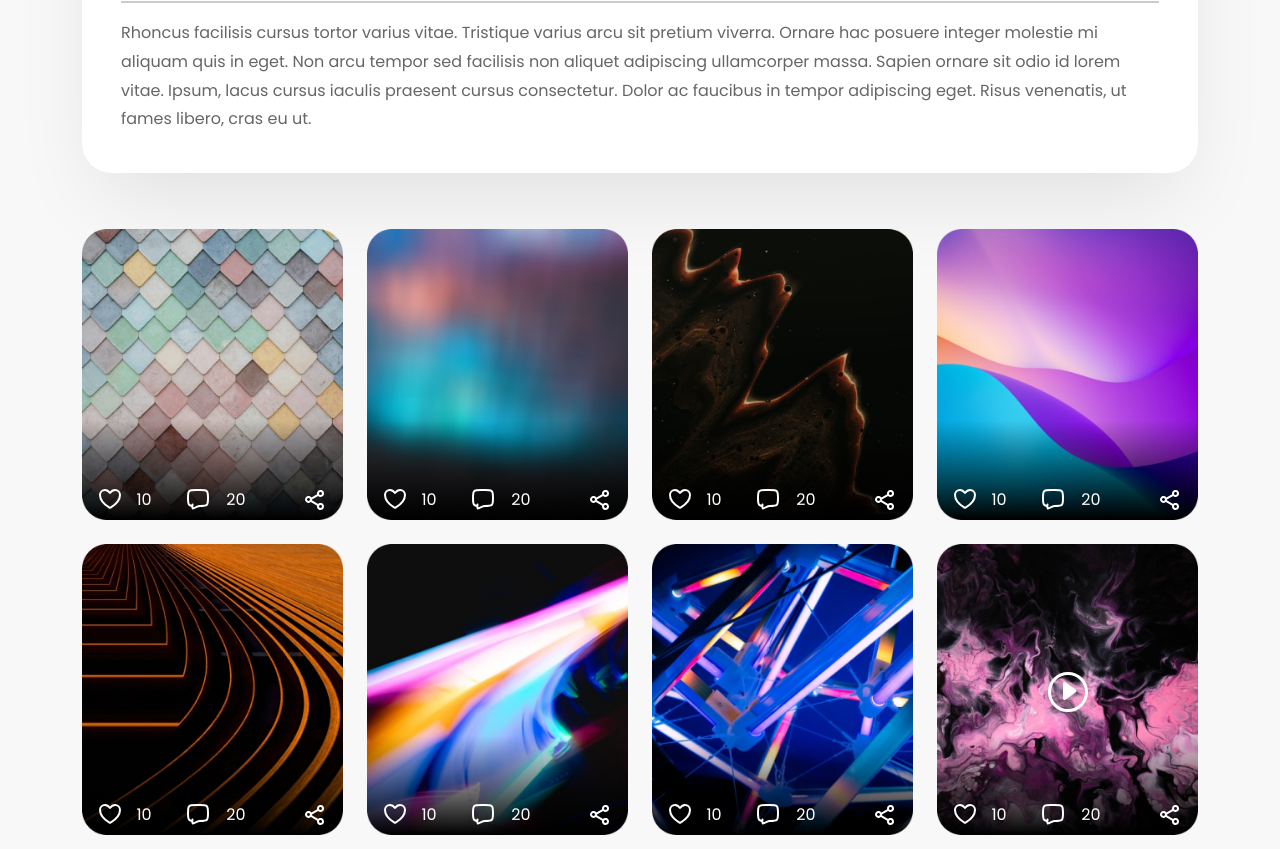
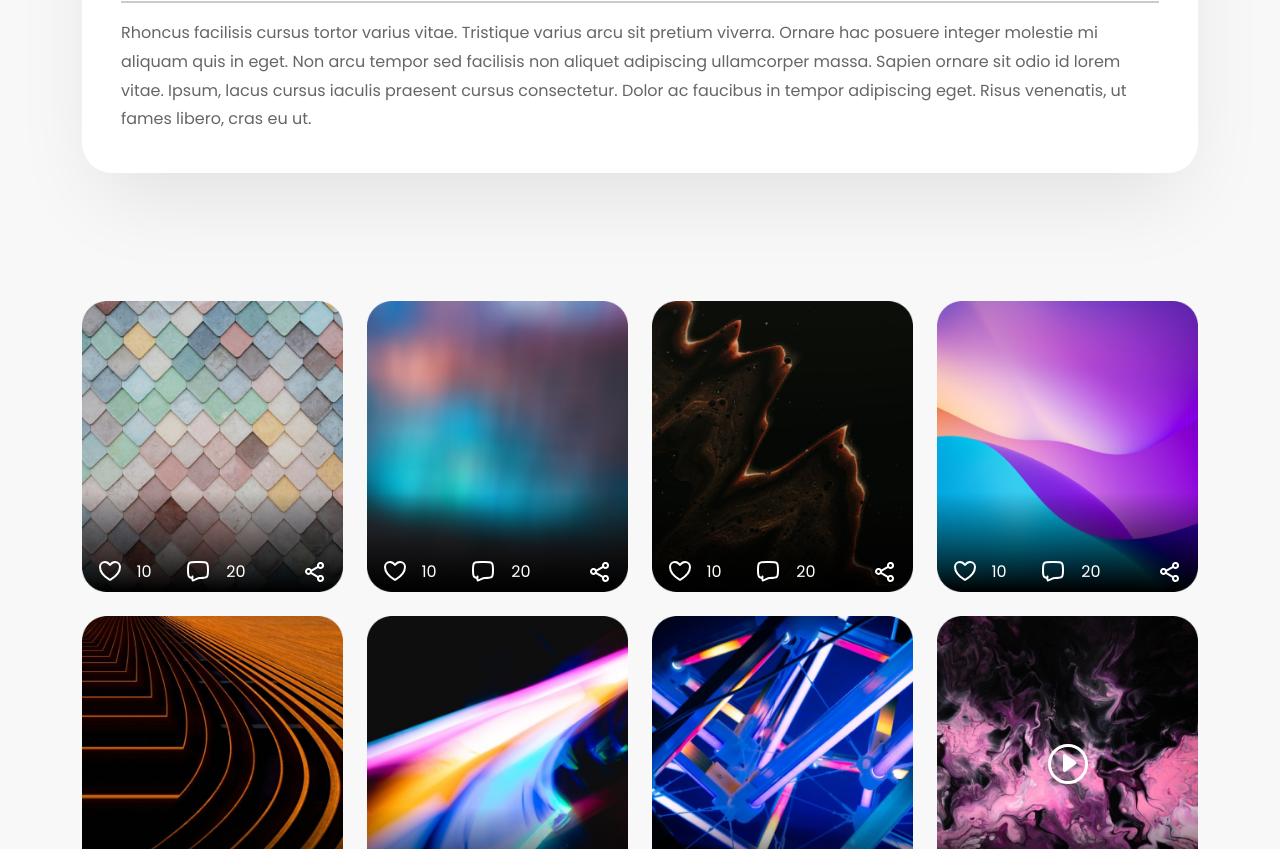
Before and after one commit to gourav-522/wallet-page, a plain HTML site: page index.html in a window 1280 px wide. Shown: the part 551-1400 px from the top of the page. Drawn offline with nearby package versions, Linux system fonts and the light colour scheme.

Commit message:
changes in image section

```diff
--- a/assets/css/style.css
+++ b/assets/css/style.css
@@ -194,6 +194,11 @@ header {
     opacity: 20%;
     background: var(--fc-gray);
     border: 1px solid #000000
+}
+
+.pt89 {
+    padding-top: 80px;
+    padding-bottom: 54px;
 }
 
 
--- a/index.html
+++ b/index.html
@@ -236,7 +236,7 @@
 
 
     <!-----------------------------image-section-------------------- -->
-    <section class="background-color pt-2">
+    <section class="background-color pt89">
         <div class="container">
             <div>
                 <div class="row mt-5">
```
Lines whose indentation alone changed are shown as unchanged.
